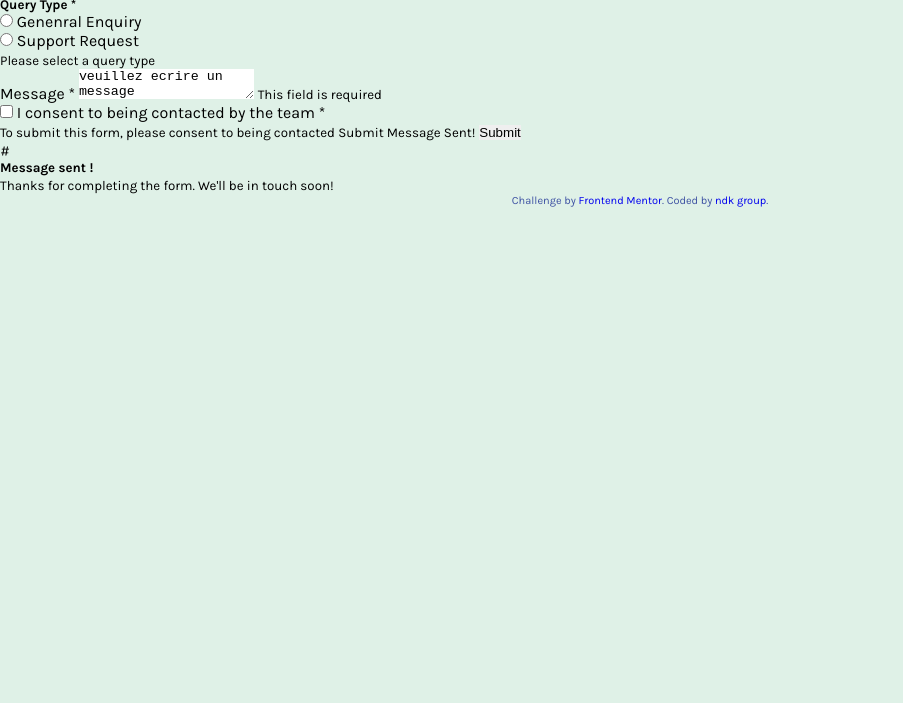
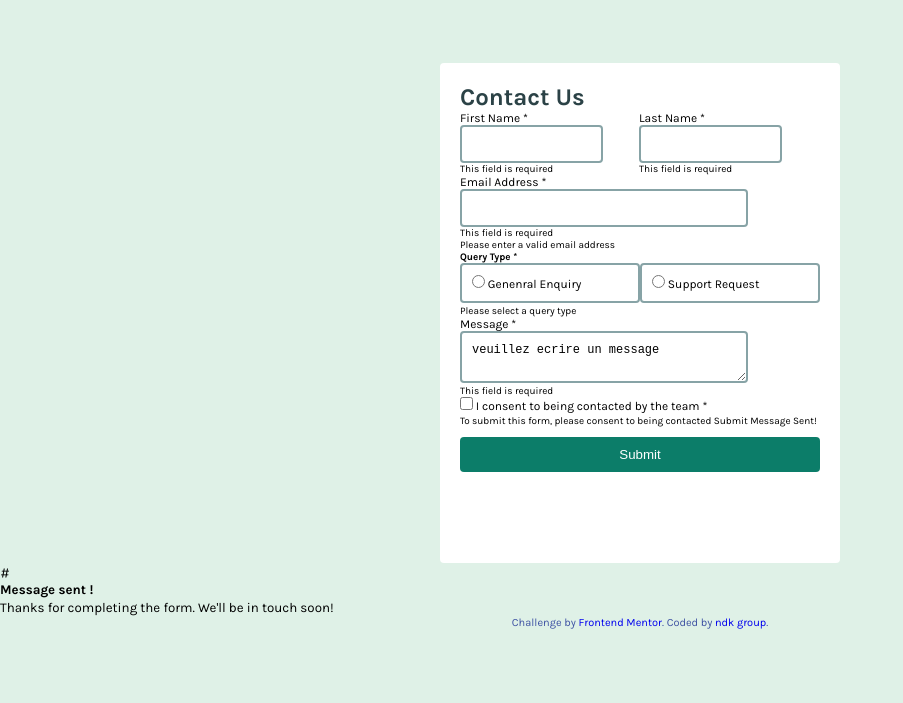
Before and after one commit to dzabbah/formulaire_de_contact09112024, a plain HTML site: page index.html in a window 1280 px wide. Shown: the part 97-800 px from the top of the page, without its empty margins (0-903 px from the left). Drawn offline with Linux system fonts and the light colour scheme.

Commit message:
creation des classes dans html et des modif  css

```diff
--- a/css/style.css
+++ b/css/style.css
@@ -33,3 +33,47 @@ body {
 
 .attribution {font-size: 11px; text-align: center;}
 .attribution {color: hsl(228, 45%, 44%);}
+
+form {
+    width: 400px;
+    height:  500px;
+    margin: 20vh auto 0 auto;
+    padding: 20px;
+    background-color: var(--White);
+    border-radius: 4px;
+    font-size: 12px;
+}
+
+form h1 {
+    color: var(--Grey900darker);
+    text-align: left;
+}
+
+form button {
+    padding: 10px;
+    margin-top: 10px;
+    width: 100%;
+    color: white;
+    background-color: var(--Green600medium);
+    border: none;
+    border-radius: 4px;
+}
+
+.input-control {
+    display: flex;
+    flex-direction: column;
+}
+
+.fname, .allradio {
+    display: flex;
+    flex-direction: row;
+}
+
+.input-control input, .radio, textarea {
+    border: 2px solid var(--Grey500medium);
+	border-radius: 4px;
+	display: block;
+	font-size: 12px;
+	padding: 10px;
+	width: 80%;
+}
```
